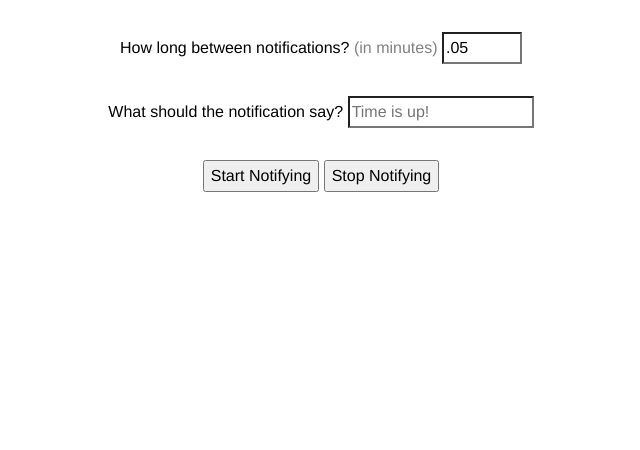
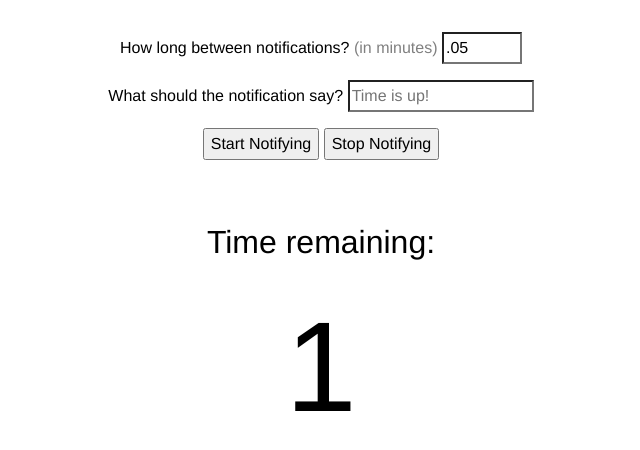
Before and after one commit to rpurton/notification-timer, a plain HTML site: page index.html in a window 1280 px wide. Both pictures are taken after a click on the button "Start Notifying". Shown: the whole page, without its empty margins (319-959 px from the left). Drawn offline with Linux system fonts and the light colour scheme.

Commit message:
beginning work on printed countdown

```diff
--- a/index.html
+++ b/index.html
@@ -25,7 +25,9 @@
         <button type="submit" id="userstop" value="stop">Stop Notifying</button>
       </div>
 
-      <div id="timer">
+      <div class="timer-wrap">
+        <p>Time remaining:</p>
+        <p id="timer"></p>
       </div>
 
   </div> <!--inner-->
--- a/scripts.js
+++ b/scripts.js
@@ -3,10 +3,24 @@ window.onload = function(){
   var a;
 
   document.getElementById('buttons').addEventListener('click',function(evt) {
-    var userInput = Math.floor(60000 * document.getElementById('userminutes').value);
+    var userMillis = Math.floor(60000 * document.getElementById('userminutes').value);
+
+    var seconds = Math.floor(60 * document.getElementById('userminutes').value);
 
     var target = evt.target;
     if (target.id === 'userstart') {
+
+      var counter = setInterval(function(){
+        document.getElementById('timer').innerHTML = (seconds-1);
+        seconds--
+        if (seconds === 0) {
+          document.getElementById('timer').innerHTML = '0';
+          clearInterval(counter);
+        }
+      }, 1000);
+
+      // it's based on start button being pressed so it doesnt start over for each interval, only runs until first notify
+      //on notification send instead?? Notification.onshow? will recursive timeout work any better
 
       //browser request permission from user for notifications and logs result
       Notification.requestPermission().then(function(result) {
@@ -15,12 +29,11 @@ window.onload = function(){
 
       //start notification interval based on user inputted minutes
       a = setInterval(function(){
-        console.log('start');
-        //new Notification(notify);
+        console.log('notify');
         new Notification(document.getElementById('notifytext').value, {
           body: 'It has been ' + document.getElementById('userminutes').value + ' minutes.',
         });
-      }, userInput);
+      }, userMillis);
 
       //end notification interval when stop button is clicked
     } else if (target.id === 'userstop') {
--- a/style.css
+++ b/style.css
@@ -28,9 +28,18 @@ input {
 }
 
 p {
-  margin: 0em 0em 2em 0em;
+  margin: 0em 0em 1em 0em;
 }
 
 button {
   height: 2em;
 }
+
+.timer-wrap {
+  margin:2em 0em 1em 0em;
+  font-size:2em;
+}
+
+#timer {
+  font-size: 4em;
+}
```
